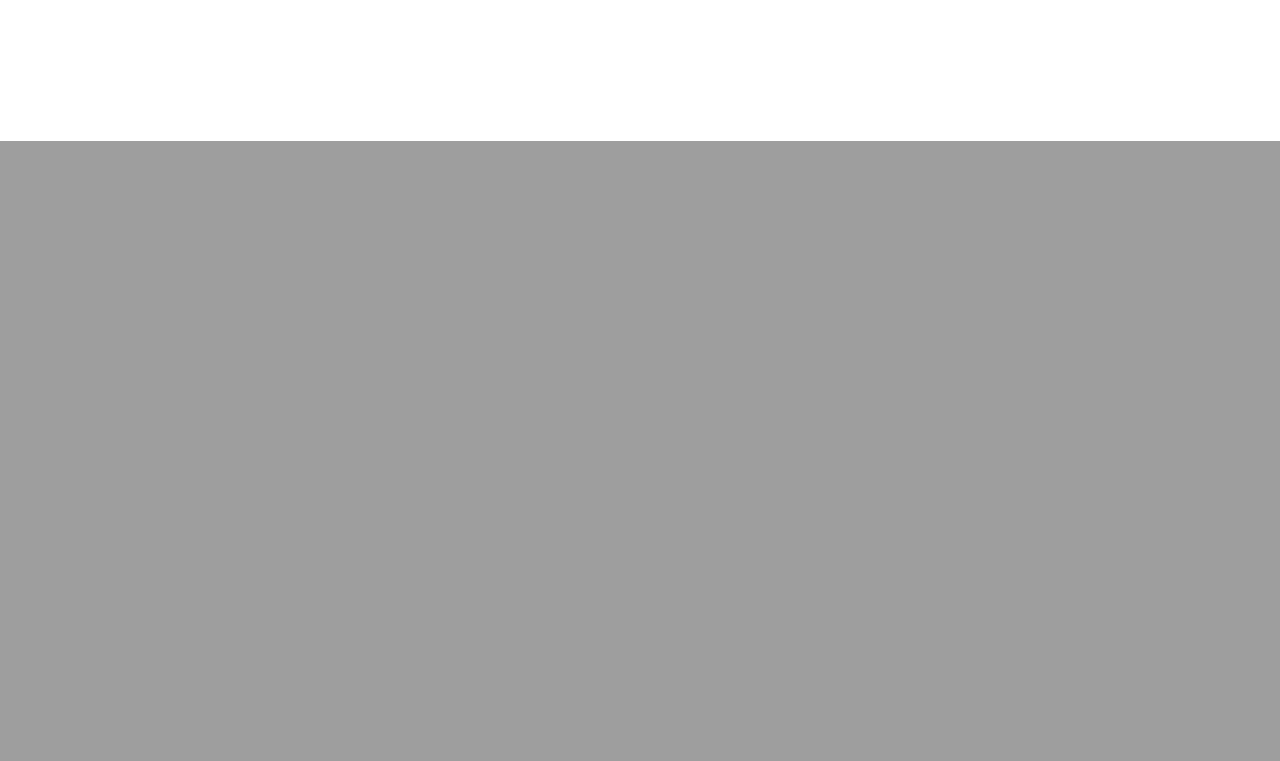
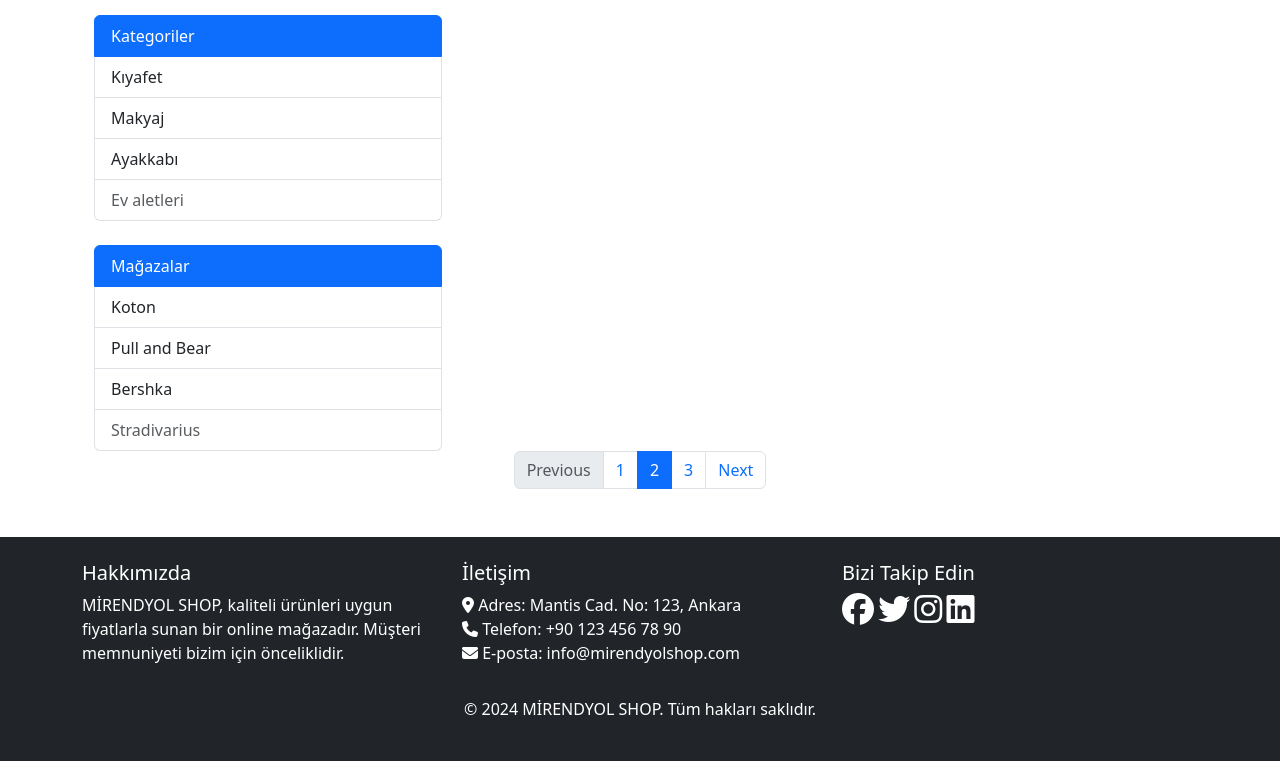
Before and after one commit to furkankocturk/django-ecommerce-staj, a Django app: page /shop/ in a window 1280 px wide. Shown: the part 659-1420 px from the top of the page. Before the commit the page ends 800 px from the top, so only its background shows below. Run offline with Django 5.2, Linux system fonts and the light colour scheme; data that the repository does not hold is empty; some libraries are stand-ins or nearby versions.

Commit message:
kategoriler ve markalar eklendi, footer eklendi, menü yeniden düzenlendi

```diff
--- a/shop/templates/index.html
+++ b/shop/templates/index.html
@@ -1,6 +1,11 @@
 {% extends 'partials/base.html' %}
 
 {% block content %}
+    <h1>MİRENDYOL</h1>
+
+    <div class="container">
+        <div class="row">
+            {# Carousel start #}
             <div id="carouselExampleIndicators" class="carousel slide" data-ride="carousel">
                 <!-- Carousel indicators -->
                 <ol class="carousel-indicators">
@@ -44,12 +49,39 @@
                     <span class="sr-only">Next</span>
                 </a>
             </div>
+            {# Carousel end #}
+        </div>
 
-<h1>Mirendyol</h1>
+        <p></p>
+
+        <div class="row">
+            <div class="col-lg-4">
+                <div class="list-group mb-4">
+                    <button type="button" class="list-group-item list-group-item-action active">
+                        Kategoriler
+                    </button>
+                    <button type="button" class="list-group-item list-group-item-action">Kıyafet</button>
+                    <button type="button" class="list-group-item list-group-item-action">Makyaj</button>
+                    <button type="button" class="list-group-item list-group-item-action">Ayakkabı</button>
+                    <button type="button" class="list-group-item list-group-item-action" disabled>Ev aletleri</button>
+                </div>
+
+                <div class="list-group">
+                    <button type="button" class="list-group-item list-group-item-action active">
+                        Mağazalar
+                    </button>
+                    <button type="button" class="list-group-item list-group-item-action">Koton</button>
+                    <button type="button" class="list-group-item list-group-item-action">Pull and Bear</button>
+                    <button type="button" class="list-group-item list-group-item-action">Bershka</button>
+                    <button type="button" class="list-group-item list-group-item-action" disabled>Stradivarius</button>
+                </div>
+            </div>
+            <div class="col-lg-8">
+
                 <div class="row">
                     {% for shop in shop %}
                         <div class="col-md-4 mb-4">
-        <div class="card" style="width: 18rem;">
+                            <div class="card">
                                 <img class="card-img-top" src="{{ shop.image }}" alt="Card image cap">
                                 <div class="card-body">
                                     <h5 class="card-title">{{ shop.name }}</h5>
@@ -60,5 +92,24 @@
                         </div>
                     {% endfor %}
                 </div>
+            </div>
+        </div>
+    </div>
 
-{%endblock%}
+    <nav aria-label="Sayfalama">
+        <ul class="pagination justify-content-center">
+            <li class="page-item disabled">
+                <span class="page-link">Previous</span>
+            </li>
+            <li class="page-item"><a class="page-link" href="#">1</a></li>
+            <li class="page-item active" aria-current="page">
+                <span class="page-link">2</span>
+            </li>
+            <li class="page-item"><a class="page-link" href="#">3</a></li>
+            <li class="page-item">
+                <a class="page-link" href="#">Next</a>
+            </li>
+        </ul>
+    </nav>
+
+{% endblock %}
--- a/shop/templates/partials/base.html
+++ b/shop/templates/partials/base.html
@@ -1,17 +1,17 @@
 <!doctype html>
 <html lang="en">
 <head>
-    <!-- Required meta tags -->
+
     <meta charset="utf-8">
     <meta name="viewport" content="width=device-width, initial-scale=1, shrink-to-fit=no">
+    <link rel="stylesheet" href="https://cdnjs.cloudflare.com/ajax/libs/font-awesome/6.5.2/css/all.min.css"  />
 
-    <!-- Bootstrap CSS -->
-    <link rel="stylesheet" href="https://cdn.jsdelivr.net/npm/bootstrap@4.0.0/dist/css/bootstrap.min.css">
+    <link rel="stylesheet" href="https://cdnjs.cloudflare.com/ajax/libs/bootstrap/5.3.3/css/bootstrap.min.css" integrity="sha512-jnSuA4Ss2PkkikSOLtYs8BlYIeeIK1h99ty4YfvRPAlzr377vr3CXDb7sb7eEEBYjDtcYj+AjBH3FLv5uSJuXg==" crossorigin="anonymous" referrerpolicy="no-referrer" />
 
     <title>Mirendyol Shop</title>
 </head>
 <body>
-<nav class="navbar navbar-expand-lg bg-dark">
+<nav class="navbar navbar-expand-lg bg-body-tertiary">
     <div class="container">
         <a class="navbar-brand" href="#">MİRENDYOL SHOP</a>
         <button class="navbar-toggler" type="button" data-toggle="collapse" data-target="#navbarSupportedContent"
@@ -21,15 +21,15 @@
         <div class="collapse navbar-collapse" id="navbarSupportedContent">
             <ul class="navbar-nav mr-auto">
                 <li class="nav-item active">
-                    <a class="nav-link" href="#">Home <span class="sr-only">(current)</span></a>
+                    <a class="nav-link" href="#">Anasayfa <span class="sr-only">(current)</span></a>
                 </li>
                 <li class="nav-item">
-                    <a class="nav-link" href="#">Link</a>
+                    <a class="nav-link" href="#">Mağazalar</a>
                 </li>
                 <li class="nav-item dropdown">
                     <a class="nav-link dropdown-toggle" href="#" id="navbarDropdown" role="button" data-toggle="dropdown"
                        aria-haspopup="true" aria-expanded="false">
-                        Dropdown
+                        Kategoriler
                     </a>
                     <div class="dropdown-menu" aria-labelledby="navbarDropdown">
                         <a class="dropdown-item" href="#">Action</a>
@@ -38,34 +38,66 @@
                         <a class="dropdown-item" href="#">Something else here</a>
                     </div>
                 </li>
+
                 <li class="nav-item">
-                    <a class="nav-link disabled" href="#" tabindex="-1" aria-disabled="true">Disabled</a>
+                    <a class="nav-link" href="#">
+                        <i class="ms-4  fa-sharp fa-solid fa-heart"></i> Favoriler
+                    </a>
                 </li>
-            </ul>
-            <form class="form-inline my-2 my-lg-0">
-                <input class="form-control mr-sm-2" type="search" placeholder="Search" aria-label="Search">
-                <button class="btn btn-outline-success my-2 my-sm-0" type="submit">Search</button>
-            </form>
+<form class=" ms-4 d-flex" role="search">
+      <input class="form-control me-2" type="search" placeholder="Search" aria-label="Search">
+      <button class="btn btn-outline-success" type="submit">Search</button>
+    </form>
+                <div class="ms-4 d-flex dropdown">
+  <button class="btn btn-secondary dropdown-toggle" type="button" data-bs-toggle="dropdown" aria-expanded="false">
+    GİRİŞ
+  </button>
+  <ul class="dropdown-menu">
+    <li><a class="dropdown-item" href="#">Hesabım</a></li>
+    <li><a class="dropdown-item" href="#">Sepetim</a></li>
+    <li><a class="dropdown-item" href="#">Çıkış Yap</a></li>
+  </ul>
+</div>
         </div>
     </div>
 </nav>
 
 <div class="container">
     {% block content %}
-    <!-- Buraya Flask template içeriği eklenecek -->
+
     {% endblock %}
 </div>
 
-<!-- Optional JavaScript -->
-<!-- jQuery first, then Popper.js, then Bootstrap JS -->
-<script src="https://code.jquery.com/jquery-3.2.1.slim.min.js"
-        integrity="sha384-KJ3o2DKtIkvYIK3UENzmM7KCkRr/rE9/Qpg6aAZGJwFDMVNA/GpGFF93hXpG5KkN"
-        crossorigin="anonymous"></script>
-<script src="https://cdnjs.cloudflare.com/ajax/libs/popper.js/1.12.9/umd/popper.min.js"
-        integrity="sha384-ApNbgh9B+Y1QKtv3Rn7W3mgPxhU9K/ScQsAP7hUibX39j7fakFPskvXusvfa0b4Q"
-        crossorigin="anonymous"></script>
-<script src="https://maxcdn.bootstrapcdn.com/bootstrap/4.0.0/js/bootstrap.min.js"
-        integrity="sha384-JZR6Spejh4U02d8jOt6vLEHfe/JQGiRRSQQxSfFWpi1MquVdAyjUar5+76PVCmYl"
-        crossorigin="anonymous"></script>
+<footer class="bg-dark text-white mt-5">
+    <div class="container py-4">
+        <div class="row">
+            <div class="col-md-4">
+                <h5>Hakkımızda</h5>
+                <p>MİRENDYOL SHOP, kaliteli ürünleri uygun fiyatlarla sunan bir online mağazadır. Müşteri memnuniyeti bizim için önceliklidir.</p>
+            </div>
+            <div class="col-md-4">
+                <h5>İletişim</h5>
+                <ul class="list-unstyled">
+                    <li><i class="fa fa-map-marker-alt"></i> Adres: Mantis Cad. No: 123, Ankara</li>
+                    <li><i class="fa fa-phone"></i> Telefon: +90 123 456 78 90</li>
+                    <li><i class="fa fa-envelope"></i> E-posta: info@mirendyolshop.com</li>
+                </ul>
+            </div>
+            <div class="col-md-4">
+                <h5>Bizi Takip Edin</h5>
+                <a href="#" class="text-white"><i class="fab fa-facebook fa-2x mr-3"></i></a>
+                <a href="#" class="text-white"><i class="fab fa-twitter fa-2x mr-3"></i></a>
+                <a href="#" class="text-white"><i class="fab fa-instagram fa-2x mr-3"></i></a>
+                <a href="#" class="text-white"><i class="fab fa-linkedin fa-2x"></i></a>
+            </div>
+        </div>
+        <div class="text-center mt-3">
+            <p>&copy; 2024 MİRENDYOL SHOP. Tüm hakları saklıdır.</p>
+        </div>
+    </div>
+</footer>
+
+
+<script src="https://cdnjs.cloudflare.com/ajax/libs/bootstrap/5.3.3/js/bootstrap.bundle.min.js" integrity="sha512-7Pi/otdlbbCR+LnW+F7PwFcSDJOuUJB3OxtEHbg4vSMvzvJjde4Po1v4BR9Gdc9aXNUNFVUY+SK51wWT8WF0Gg==" crossorigin="anonymous" referrerpolicy="no-referrer"></script>
 </body>
 </html>
--- a/shop/urls.py
+++ b/shop/urls.py
@@ -4,3 +4,13 @@ from . import views
 urlpatterns = [
     path("", views.home, name='home'),
 ]
+urlpatterns = [
+    path("", views.home, name='home'),
+    path("", views.home, name='link'),
+    path("", views.home, name='Action'),
+    path("", views.home, name='Another action'),
+    path("", views.home, name='something else here'),
+path("", views.home, name='disable'),
+path("", views.home, name='favorilerim'),
+path("", views.home, name='sepetim'),
+]
```
Lines whose indentation alone changed are shown as unchanged.
